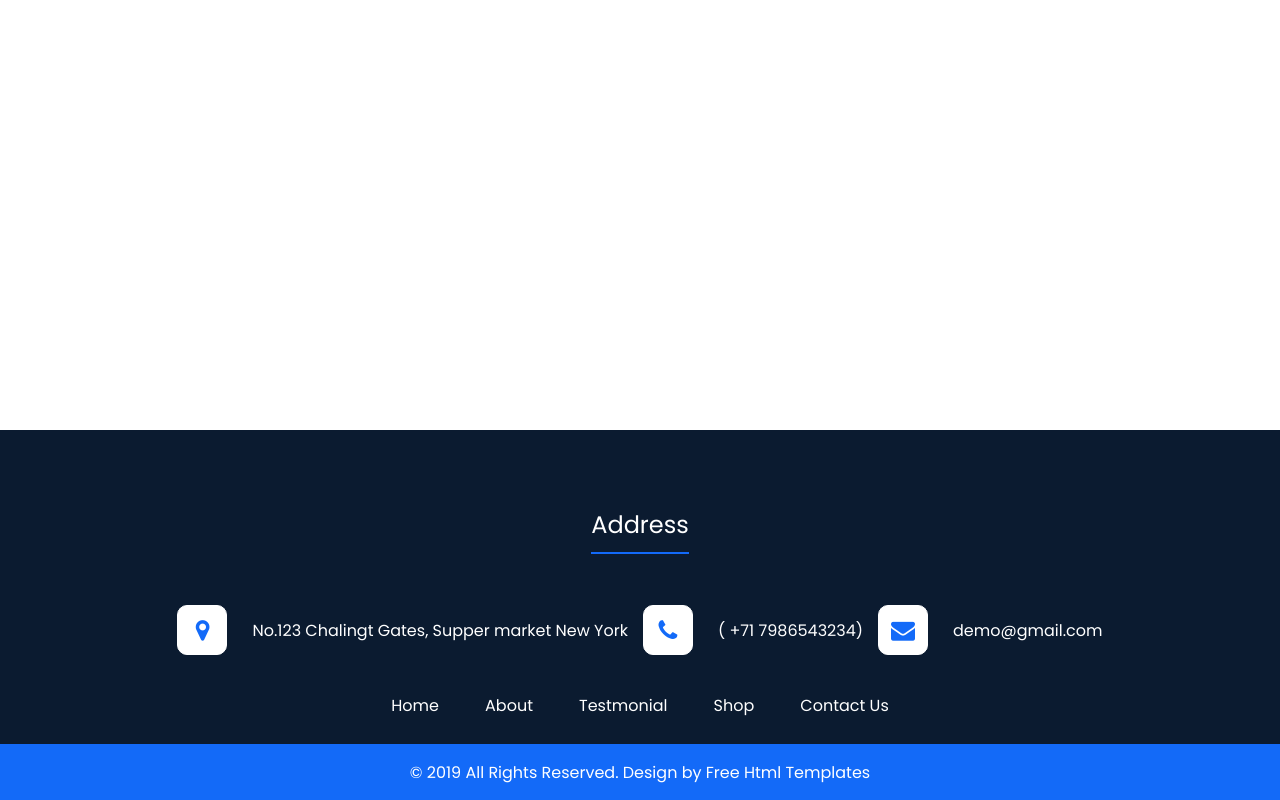
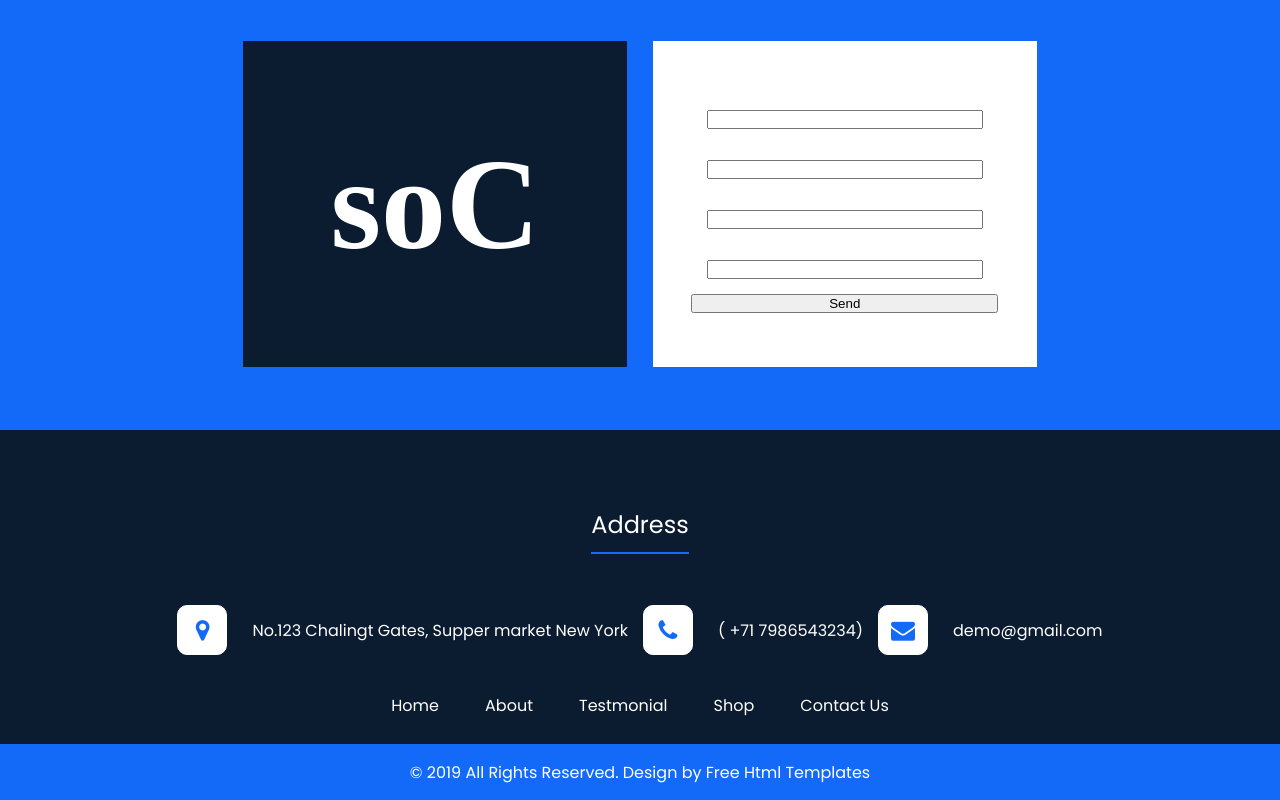
Before and after one commit to MarcosFabSoftware2/socket, a plain HTML site: page index.html in a window 1280 px wide. Drawn offline with Linux system fonts and the light colour scheme.

Commit message:
Continuando a minha parte do projeto

```diff
--- a/index.html
+++ b/index.html
@@ -8,6 +8,25 @@
     <title>Sock</title>
 </head>
 <body>
+    <div class="quadrados1">
+        <div class="quadrados2">
+            <div class="quadradoLogo">
+                <h1>soC</h1>
+            </div>
+
+            <div class="quadradoForm">
+                <form>
+                    <input class="input" type="text" name="" id="">
+                    <input class="input" type="text">
+                    <input class="input" type="text">
+                    <input class="input" type="text" name="" id="">
+
+                    <button>Send</button>
+                </form>
+            </div>
+        </div>
+    </div>
+
     <footer>
         <div class="footerEndereco">
             <h3 class="endereco">Address</h3>
--- a/style.css
+++ b/style.css
@@ -1,10 +1,58 @@
 @import url('https://fonts.googleapis.com/css2?family=Poppins:ital,wght@0,100;0,200;0,300;0,400;0,500;0,600;0,700;0,800;0,900;1,100;1,200;1,300;1,400;1,500;1,600;1,700;1,800;1,900&display=swap');
 
 * {
-    font-family: "Poppins", sans-serif;
     margin: 0;
     padding: 0;
     box-sizing: border-box;
+}
+
+body {
+    font-family: "Poppins", sans-serif;
+    background-color: #136af8;
+}
+
+.quadrados1 {
+    display: flex;
+    justify-content: center;
+}
+
+.quadrados2 {
+    width: 62%;
+    height: 51vh;
+    display: flex;
+    justify-content: space-between;
+    align-items: center;
+}
+
+.quadradoLogo {
+    width: 30vw;
+    height: 80%;
+    background-color: #0b1b30;
+    color: white;
+    font-family: 'Times New Roman', Times, serif;
+    font-size: 65px;
+    display: flex;
+    justify-content: center;
+    align-items: center;
+}
+
+.quadradoForm {
+    width: 30vw;
+    height: 80%;
+    background-color: white;
+    display: flex;
+    justify-content: center;
+    align-items: center;
+}
+
+form {
+    width: 80%;
+    display: flex;
+    flex-direction: column;
+}
+
+.input {
+    margin: 5%;
 }
 
 footer {
```
